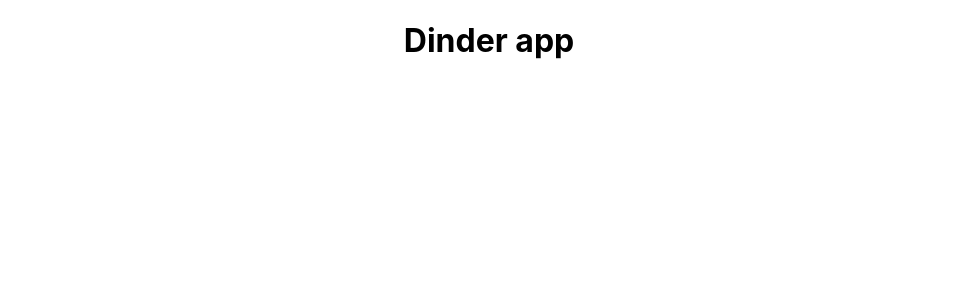
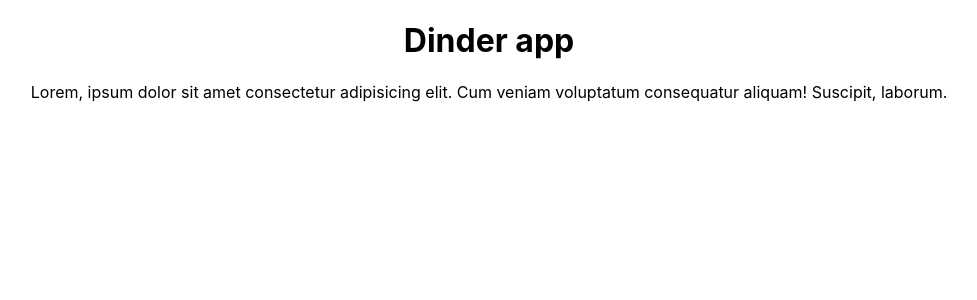
Before and after one commit to rudzupuke/SGT-final-task, a React (Create React App) app in the folder frontend/: page / in a window 1280 px wide. Shown: the top 300 px of the page, without its empty margins (151-1128 px from the left). Built offline with nearby package versions, Linux system fonts and the light colour scheme.

Commit message:
add div tag with lorem text

```diff
--- a/frontend/src/App.js
+++ b/frontend/src/App.js
@@ -4,6 +4,10 @@ function App() {
   return (
     <div className="App">
       <h1>Dinder app</h1>
+      <div>
+        Lorem, ipsum dolor sit amet consectetur adipisicing elit. Cum veniam
+        voluptatum consequatur aliquam! Suscipit, laborum.
+      </div>
     </div>
   );
 }
```
